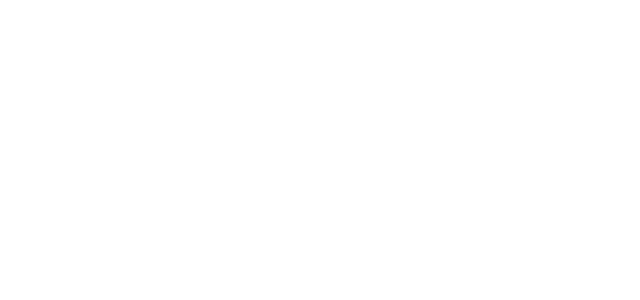
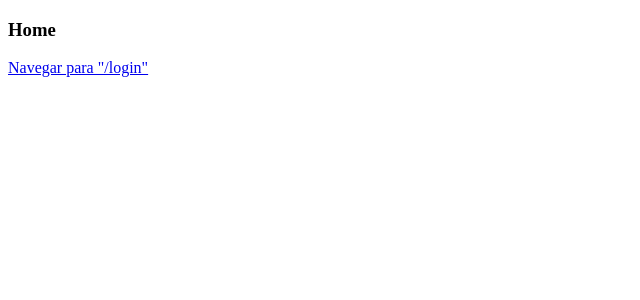
Before and after one commit to oriovaldof/vue-empresa360, a Vue app: page /home in a window 1280 px wide. Before the commit this address had no page. Shown: the top 300 px of the page, without its empty margins (0-640 px from the left). Built offline with nearby package versions, Linux system fonts and the light colour scheme.

Commit message:
nvagando entre rotas

```diff
--- a/src/main.js
+++ b/src/main.js
@@ -1,28 +1,7 @@
 import { createApp } from 'vue'
 import App from './App.vue'
+import router from './router'
 
-//---inicio rotas
-import { createRouter, createWebHashHistory } from 'vue-router';
-import Home from '@/views/Home.vue';
-import Login from '@/views/Login.vue';
-
-const routes = [
-    {
-        path:'/home',
-        component: Home
-    },
-    {
-        path:'/login',
-        component: Login
-    }
-];
-
-const router = createRouter({
-    history: createWebHashHistory(),
-    routes: routes
-});
-
-//---fim rotas
 
 const Vue = createApp(App);
 Vue.use(router); //adicionando as configurações de rotas a instancia do Vue
--- /dev/null
+++ b/src/router.js
@@ -0,0 +1,22 @@
+import { createRouter, createWebHistory } from 'vue-router';
+//createWebHashHistory
+import Home from '@/views/Home.vue';
+import Login from '@/views/Login.vue';
+
+const routes = [
+    {
+        path:'/home',
+        component: Home
+    },
+    {
+        path:'/login',
+        component: Login
+    }
+];
+
+const router = createRouter({
+    history: createWebHistory(),
+    routes: routes
+});
+
+export default router;
--- a/src/views/Home.vue
+++ b/src/views/Home.vue
@@ -1,3 +1,6 @@
 <template>
-    <h3>Home</h3>
+    <div>
+        <h3>Home</h3>
+        <router-link to="/login">Navegar para "/login"</router-link>
+    </div>
 </template>
--- a/src/views/Login.vue
+++ b/src/views/Login.vue
@@ -1,3 +1,6 @@
 <template>
-    <h3>Login</h3>
+    <div>
+        <h3>Login</h3>
+        <router-link :to="{ path:'/home'}">Navegar para "/home"</router-link>
+    </div>
 </template>
```
